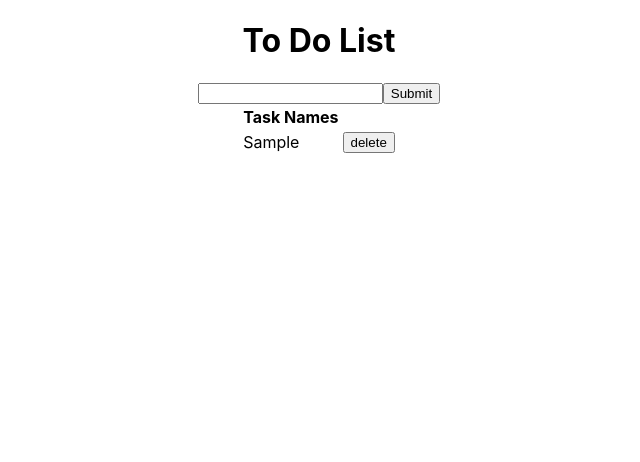
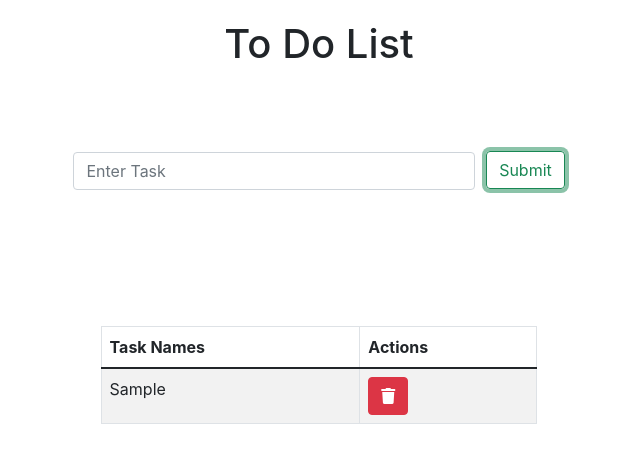
Before and after one commit to Agasthi98/PureReactCrudApp, a React (Create React App) app in the folder crud2/: page / in a window 1280 px wide. Both pictures are taken after typing "Sample" into the empty fields and a click on the button "Submit". Shown: the top 462 px of the page, without its empty margins (321-961 px from the left). Built offline with nearby package versions, Linux system fonts and the light colour scheme.

Commit message:
finisehed

```diff
--- a/crud2/package.json
+++ b/crud2/package.json
@@ -6,7 +6,9 @@
     "@testing-library/jest-dom": "^5.16.1",
     "@testing-library/react": "^12.1.2",
     "@testing-library/user-event": "^13.5.0",
+    "bootstrap": "^5.1.3",
     "react": "^17.0.2",
+    "react-bootstrap": "^2.1.1",
     "react-dom": "^17.0.2",
     "react-scripts": "5.0.0",
     "web-vitals": "^2.1.4"
--- a/crud2/public/index.html
+++ b/crud2/public/index.html
@@ -24,6 +24,13 @@
       work correctly both with client-side routing and a non-root public URL.
       Learn how to configure a non-root public URL by running `npm run build`.
     -->
+    <link
+      rel="stylesheet"
+      href="https://cdn.jsdelivr.net/npm/bootstrap@5.1.3/dist/css/bootstrap.min.css"
+      integrity="sha384-1BmE4kWBq78iYhFldvKuhfTAU6auU8tT94WrHftjDbrCEXSU1oBoqyl2QvZ6jIW3"
+      crossorigin="anonymous"
+    />
+    <link rel="stylesheet" href="https://pro.fontawesome.com/releases/v5.10.0/css/all.css" integrity="sha384-AYmEC3Yw5cVb3ZcuHtOA93w35dYTsvhLPVnYs9eStHfGJvOvKxVfELGroGkvsg+p" crossorigin="anonymous"/>
     <title>React App</title>
   </head>
   <body>
--- a/crud2/src/Components/Header.js
+++ b/crud2/src/Components/Header.js
@@ -2,7 +2,7 @@ import React from 'react';
 
 const Header = () => {
   return (
-      <h1>To Do List</h1>
+      <h1 style={{marginBottom:'5%',padding:'20px'}}>To Do List</h1>
   );
 };
 
--- a/crud2/src/Components/InputForm.js
+++ b/crud2/src/Components/InputForm.js
@@ -1,4 +1,5 @@
 import React, { useState, useEffect } from "react";
+import { Table, Button, Form, FormControl } from "react-bootstrap";
 import ListView from "./ListView";
 
 const getDatafromLS = () => {
@@ -40,36 +41,44 @@ const InputForm = () => {
   return (
     <>
       <div className="container">
-        <div>
-          <form onSubmit={AddTask}>
-            <input
+        <div style={{ marginLeft: "10%" }}>
+          <Form onSubmit={AddTask}>
+            <FormControl
+              style={{ width: "40%", marginLeft: "20%" }}
               type="text"
               value={taskName}
+              placeholder="Enter Task"
               onChange={(e) => setTaskName(e.target.value)}
               required
             />
-            <button type="submit">Submit </button>
-          </form>
+            <Button
+              style={{ marginTop: "-67px", marginLeft: "30%" }}
+              variant="outline-success"
+              type="submit"
+            >
+              Submit{" "}
+            </Button>
+          </Form>
         </div>
 
-        <div className="container">
+        <div className="container" style={{ marginTop: "10%" }}>
           <center>
             {taskList.length > 0 && (
               <>
-                <div>
-                  <table className="table">
+                <Table striped bordered hover style={{ width: "40%" }}>
                   <thead>
                     <tr>
                       <th>Task Names</th>
+                      <th>Actions</th>
                     </tr>
                   </thead>
                   <tbody>
                     <ListView tasks={taskList} deleteTask={deleteTask} />
                   </tbody>
-                  </table>
-                </div>
+                </Table>
               </>
             )}
+
             {taskList.length < 1 && <h5>No books are added yet</h5>}
           </center>
         </div>
--- a/crud2/src/Components/ListView.js
+++ b/crud2/src/Components/ListView.js
@@ -1,15 +1,18 @@
-import React from 'react';
+import React from "react";
+import { Button } from "react-bootstrap";
 
-const ListView = ({tasks,deleteTask}) => {
+const ListView = ({ tasks, deleteTask }) => {
   return (
-      tasks.map((post) => (
+    <>
+      {tasks.map((post) => (
         <tr key={post.id}>
-        <td>{post.taskName}</td>
-        <td> <button onClick={()=>deleteTask(post.id)}>
-            delete</button>
-        </td>
-    </tr>
-      ))
+          <td>{post.taskName}</td>
+          <td>
+            <Button variant="danger" onClick={() => deleteTask(post.id)}><i class="fas fa-trash"></i></Button>
+          </td>
+        </tr>
+      ))}
+    </>
   );
 };
 
```
Also changed, not shown: 1 other file (tests, documents, lock files or other folders). Lines whose indentation alone changed are shown as unchanged.
